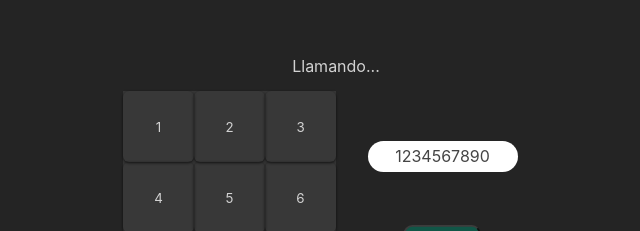
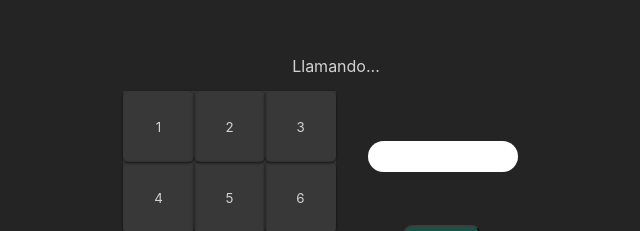
Before and after one commit to Fedemontagudo/tehephone-simulator, a React (Create React App) app: page / in a window 1280 px wide. Shown: the part 192-423 px from the top of the page, without its empty margins (304-944 px from the left). Built offline with nearby package versions, Linux system fonts and the light colour scheme.

Commit message:
añadidas keys a los botones de numero

```diff
--- a/src/App.js
+++ b/src/App.js
@@ -1,9 +1,9 @@
 import { useState } from "react";
-const arrayNumeros = ["1", "2", "3", "4", "5", "6", "7", "8", "9", "0",];
+const arrayTeclas = ["1", "2", "3", "4", "5", "6", "7", "8", "9", "0",];
 
 
 function App() {
-  const [numeros, marcarNumeros] = useState(arrayNumeros);
+  const [numeros, setNumeros] = useState(arrayTeclas);
   return (
     <>
       <div className="contenedor">
@@ -12,12 +12,12 @@ function App() {
         <main className="telefono">
           <div className="botones">
             <ol className="teclado">
-              {numeros.map(numero => <li className="numeros"><button>{numero}</button></li>)}
+              {numeros.map(numero => <li key={numero} className="numeros"><button>{numero}</button></li>)}
               < li > <button className="big">borrar</button></li>
             </ol>
           </div>
           <div className="acciones">
-            <form className="numero">{numeros}</form>
+            <form className="numero"></form>
             {/* El botón de llamar debe tener la clase "activo" cuando */}
             {/* el número de teléfono tiene 9 cifras */}
             <button /* href="#" */ className="llamar">Llamar</button>
```
